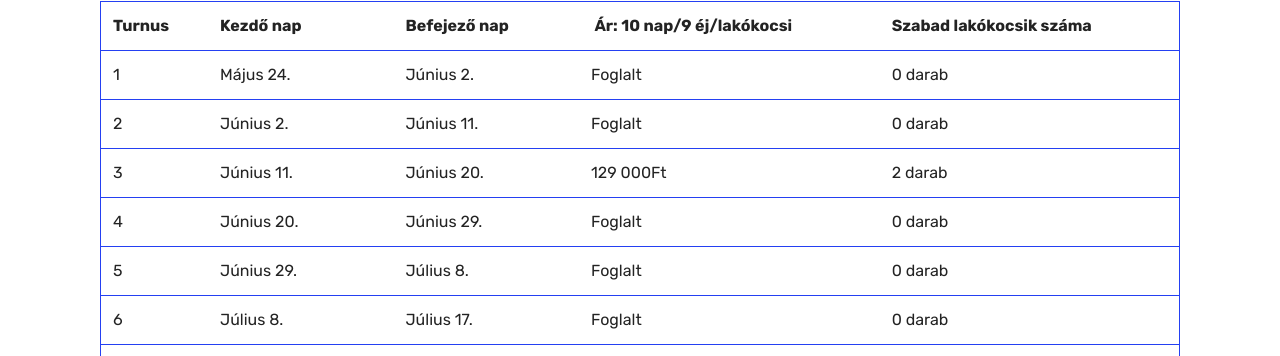
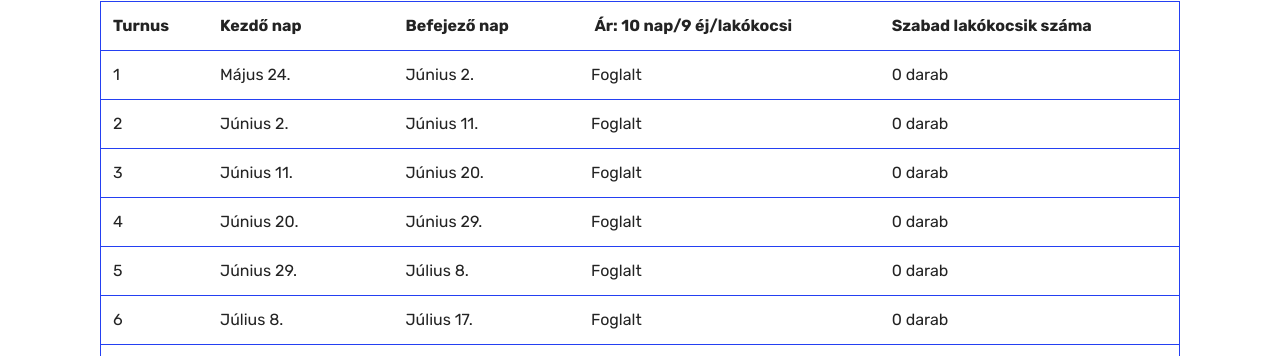
Before and after one commit to marklaszlo9/korinos_new, a Jekyll site: the page built from arak.html, in a window 1280 px wide and 900 px high. Shown: the part 171-527 px from the top of the window. Built offline with Jekyll 4.4.1, drawn with Linux system fonts in a browser that asks for light colours.

Commit message:
Update arak.html

```diff
--- a/arak.html
+++ b/arak.html
@@ -60,7 +60,7 @@
             <tr>
               <td class="body-item mbr-fonts-style display-7">1</td><td class="body-item mbr-fonts-style display-7">Május 24.</td><td class="body-item mbr-fonts-style display-7">Június 2.</td><td class="body-item mbr-fonts-style display-7">Foglalt</td><td class="body-item mbr-fonts-style display-7">0 darab</td></tr><tr>
               <td class="body-item mbr-fonts-style display-7">2</td><td class="body-item mbr-fonts-style display-7">Június 2.</td><td class="body-item mbr-fonts-style display-7">Június 11.</td><td class="body-item mbr-fonts-style display-7">Foglalt</td><td class="body-item mbr-fonts-style display-7">0 darab</td></tr><tr>
-              <td class="body-item mbr-fonts-style display-7">3</td><td class="body-item mbr-fonts-style display-7">Június 11.</td><td class="body-item mbr-fonts-style display-7">Június 20.</td><td class="body-item mbr-fonts-style display-7">129 000Ft</td><td class="body-item mbr-fonts-style display-7">2 darab</td></tr><tr>
+              <td class="body-item mbr-fonts-style display-7">3</td><td class="body-item mbr-fonts-style display-7">Június 11.</td><td class="body-item mbr-fonts-style display-7">Június 20.</td><td class="body-item mbr-fonts-style display-7">Foglalt</td><td class="body-item mbr-fonts-style display-7">0 darab</td></tr><tr>
               <td class="body-item mbr-fonts-style display-7">4</td><td class="body-item mbr-fonts-style display-7">Június 20.</td><td class="body-item mbr-fonts-style display-7">Június 29.</td><td class="body-item mbr-fonts-style display-7">Foglalt</td><td class="body-item mbr-fonts-style display-7">0 darab</td></tr><tr>
               <td class="body-item mbr-fonts-style display-7">5</td><td class="body-item mbr-fonts-style display-7">Június 29.</td><td class="body-item mbr-fonts-style display-7">Július 8.</td><td class="body-item mbr-fonts-style display-7">Foglalt</td><td class="body-item mbr-fonts-style display-7">0 darab</td></tr><tr>
               <td class="body-item mbr-fonts-style display-7">6</td><td class="body-item mbr-fonts-style display-7">Július 8.</td><td class="body-item mbr-fonts-style display-7">Július 17.</td><td class="body-item mbr-fonts-style display-7">Foglalt</td><td class="body-item mbr-fonts-style display-7">0 darab</td></tr><tr>
```
